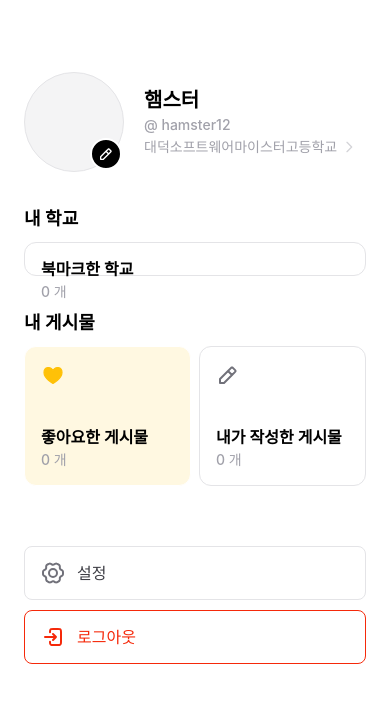
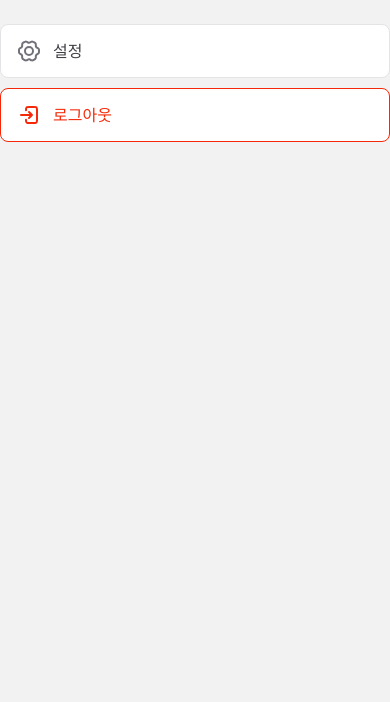
Before and after one commit to MEOGO-DSM/MEOGO_Frontend_V2, a React Native app: screen /Setting in a window 390 px wide. Shown: the top 702 px of the page. Built offline with nearby package versions, Linux system fonts and the light colour scheme.

Commit message:
add :: 설정 분리

```diff
--- a/App.tsx
+++ b/App.tsx
@@ -18,7 +18,7 @@ import Write from './src/app/review/Write';
 import KeywordReview from './src/app/review/KeywordReview';
 import Search from './src/app/search/page';
 import NavBar from './src/components/NavBar';
-import Signup from './src/app/Signup/page';
+import Signup from './src/app/signup/page';
 import QandADetail from './src/app/review/QandADetail';
 import Question from './src/app/review/Question';
 import QueryProvider from './src/utils/query/Provider';
@@ -27,6 +27,7 @@ import MyPage from './src/app/mypage/page';
 import BookmarkSchool from './src/app/mypage/BookmarkSchool';
 import WritePost from './src/app/mypage/WritePost';
 import LikePost from './src/app/mypage/LikePost';
+import Setting from '@/app/mypage/Setting';
 
 function App(): React.JSX.Element {
   const Stack = createNativeStackNavigator();
@@ -53,6 +54,7 @@ function App(): React.JSX.Element {
             <Stack.Screen name="BookmarkSchool" component={BookmarkSchool} />
             <Stack.Screen name="LikePost" component={LikePost} />
             <Stack.Screen name="WritePost" component={WritePost} />
+            <Stack.Screen name="Setting" component={Setting} />
           </Stack.Navigator>
         </NavigationContainer>
       </ReduxProvider>
--- /dev/null
+++ b/src/app/mypage/Setting.tsx
@@ -0,0 +1,34 @@
+import {Logout, Gear} from '@/assets';
+import {color, Font} from '@/styles';
+import styled from 'styled-components/native';
+
+export default function Setting() {
+  return (
+    <SetBox>
+      <SetButton>
+        <Gear color={color.gray500} />
+        <Font color="gray700" text="설정" kind="medium16" />
+      </SetButton>
+      <SetButton red>
+        <Logout color={color.red} />
+        <Font color="red" text="로그아웃" kind="medium16" />
+      </SetButton>
+    </SetBox>
+  );
+}
+const SetBox = styled.View`
+  width: 100%;
+  gap: 10px;
+  padding-top: 24px;
+`;
+
+const SetButton = styled.TouchableOpacity<{red?: boolean}>`
+  width: 100%;
+  padding: 14px 16px;
+  border: 1px solid ${({red}) => (red ? color.red : color.gray200)};
+  border-radius: 8px;
+  background-color: ${color.white};
+  gap: 12px;
+  align-items: center;
+  flex-direction: row;
+`;
```
